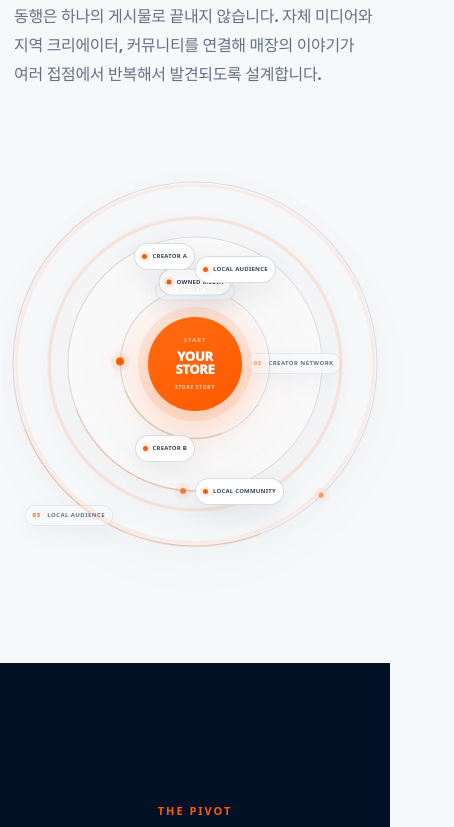
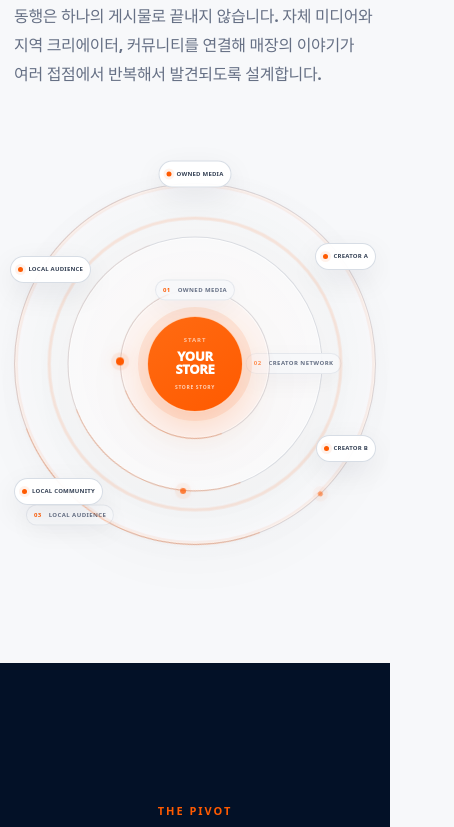
Before and after one commit to sangil92/donghaeng_company, a Next.js app: page / in a window 390 px wide. Shown: the part 3917-4744 px from the top of the page, 454 px wide, since content can reach past the window. Built offline with nearby package versions, Linux system fonts and the light colour scheme.

Commit message:
Polish mobile network and journey layout

```diff
--- a/app/polish.css
+++ b/app/polish.css
@@ -287,6 +287,9 @@
 .ring-2 .ring-label{right:-26px;top:50%;transform:translateY(-50%)}
 .ring-3 .ring-label{left:8%;bottom:11%;transform:translate(-8%,50%)}
 
+.bridge-section .journey-step span{font-size:11px}
+.bridge-section .journey-step strong{font-size:16px}
+
 .viral-core{
   position:absolute;
   left:50%;
@@ -472,6 +475,8 @@
 }
 
 @media (max-width:560px){
+  html,
+  body{overflow-x:hidden}
   .creator-bubble{width:39px;height:39px;opacity:.86}
   .creator-3{left:1%;bottom:29%}
   .creator-4{right:1%;bottom:10%}
@@ -482,9 +487,10 @@
   .proof-section::before{width:430px;height:430px;top:-260px}
   .viral-target{height:430px;margin-top:12px}
   .viral-target::before{width:390px;height:390px}
-  .viral-ring.ring-1,.orbit-signal-1{width:150px;height:150px}
-  .viral-ring.ring-2,.orbit-signal-2{width:255px;height:255px}
-  .viral-ring.ring-3,.orbit-signal-3{width:365px;height:365px}
+  .viral-target{width:100%;max-width:100%;overflow:visible}
+  .viral-ring.ring-1,.orbit-signal-1{width:min(150px,43vw);height:min(150px,43vw)}
+  .viral-ring.ring-2,.orbit-signal-2{width:min(255px,72vw);height:min(255px,72vw)}
+  .viral-ring.ring-3,.orbit-signal-3{width:min(365px,calc(100vw - 28px));height:min(365px,calc(100vw - 28px))}
   .viral-core{width:96px;height:96px;box-shadow:0 0 0 9px rgba(255,90,0,.1),0 16px 36px rgba(255,90,0,.18)}
   .viral-core small{font-size:6px}
   .viral-core strong{font-size:13px}
@@ -495,12 +501,16 @@
   .ring-3 .ring-label{left:5%;bottom:8%}
   .viral-node{font-size:6px;min-height:27px;padding:6px 7px;gap:5px;letter-spacing:.035em}
   .viral-node i{width:5px;height:5px;flex-basis:5px;box-shadow:0 0 0 3px rgba(255,90,0,.08)}
-  .node-owned{top:31%}
+  .node-owned{top:6%}
   .node-creator-a{right:0;top:22%}
-  .node-creator-b{right:-1%;bottom:27%}
+  .node-creator-b{right:0;bottom:27%}
   .node-community{left:0;bottom:17%}
   .node-audience{left:-1%;top:25%}
   .viral-wave{width:96px;height:96px}
+  .bridge-section .journey{gap:12px;margin-top:36px}
+  .bridge-section .journey-step{min-height:82px;padding:16px 18px;display:flex;align-items:center;gap:14px}
+  .bridge-section .journey-step span{min-width:24px}
+  .bridge-section .journey-step strong{font-size:17px;line-height:1.35;margin-top:0}
 }
 
 /* Desktop service cards: equal visual weight and consistent content rhythm. */
--- a/components/InstagramToNaver.tsx
+++ b/components/InstagramToNaver.tsx
@@ -1,3 +1,3 @@
 import { Reveal } from "./Reveal";
-const steps=["Reel 노출","여기 어디지?","매장명 검색","Place 상세","사진 · 메뉴 · 리뷰","길찾기","Visit"];
+const steps=["Reels 노출","여기 어디지?","매장명 검색","Place 상세","사진 · 메뉴 · 리뷰","길찾기","Visit"];
 export function InstagramToNaver(){return <section className="section bridge-section"><div className="shell"><p className="eyebrow">INSTAGRAM → NAVER → STORE</p><h2>관심이 생긴 순간부터<br/>방문을 결정하는 순간까지.</h2><p className="section-copy">인스타그램에서 만든 관심을 네이버에서 놓치지 않습니다.</p><div className="journey">{steps.map((s,i)=><Reveal key={s} delay={i*55} className="journey-step"><span>{String(i+1).padStart(2,"0")}</span><strong>{s}</strong>{i<steps.length-1?<b aria-hidden="true">→</b>:null}</Reveal>)}</div></div></section>}
```
